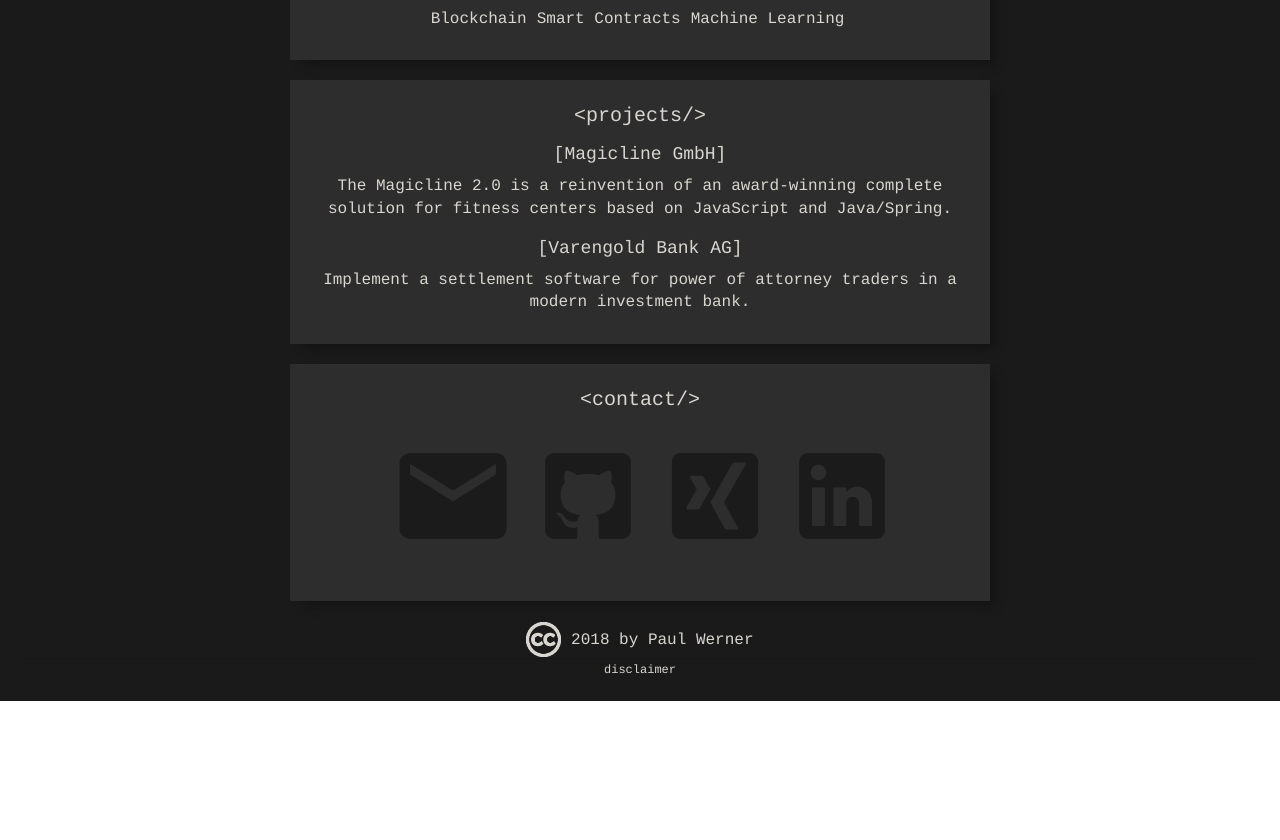
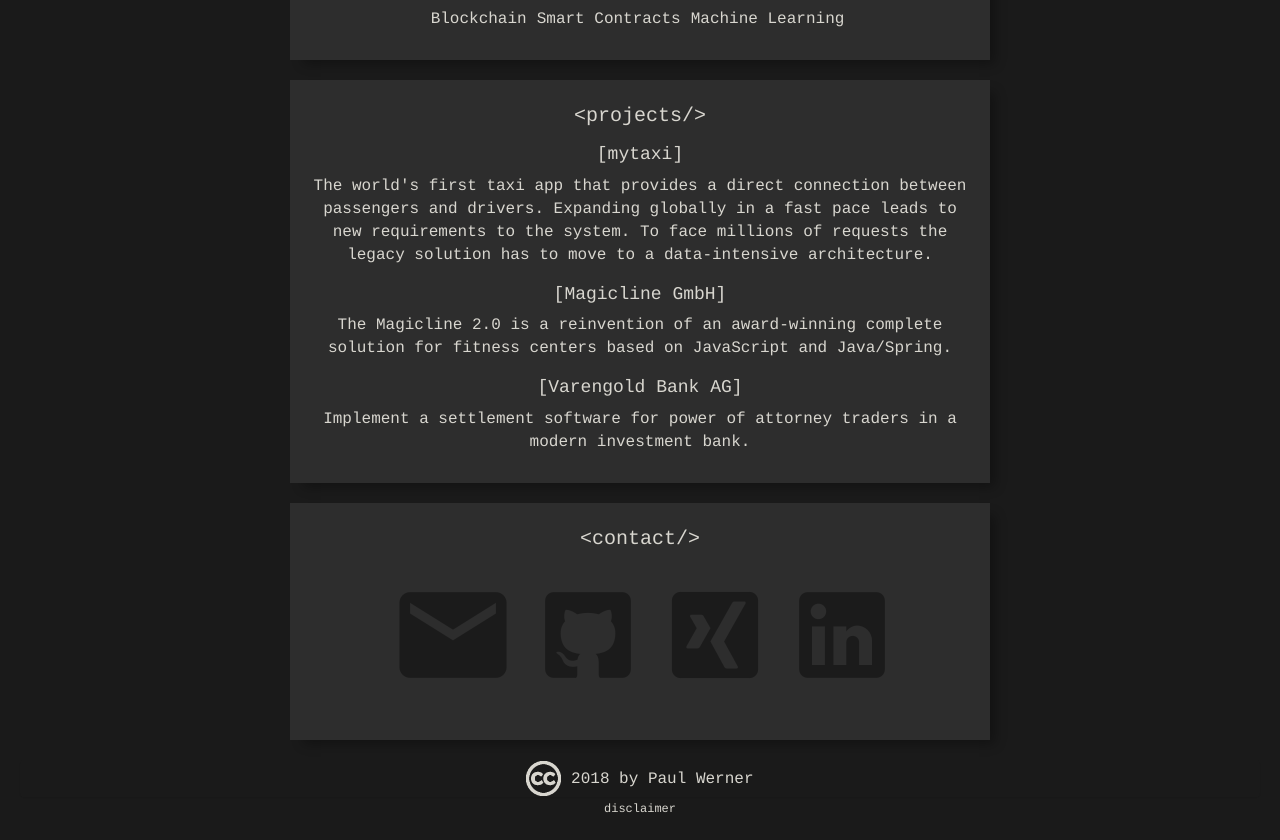
Before and after one commit to pashc/website, a Vue app: page / in a window 1280 px wide. Shown: the part 1120-1960 px from the top of the page. Before the commit the page ends 1821 px from the top, so only its background shows below. Built offline with nearby package versions, Linux system fonts and the light colour scheme.

Commit message:
add mytaxi to projects

```diff
--- a/src/components/Projects.vue
+++ b/src/components/Projects.vue
@@ -11,10 +11,16 @@
 <script>
     export default {
         name: "Projects",
-    data ()  {
+        data() {
             return {
                 title: "projects",
                 projects: [
+                    {
+                        name: "mytaxi",
+                        text: "The world's first taxi app that provides a direct connection between passengers and drivers. " +
+                        "Expanding globally in a fast pace leads to new requirements to the system. " +
+                        "To face millions of requests the legacy solution has to move to a data-intensive architecture."
+                    },
                     {
                         name: "Magicline GmbH",
                         text: "The Magicline 2.0 is a reinvention of an award-winning complete solution " +
```
Lines whose indentation alone changed are shown as unchanged.
